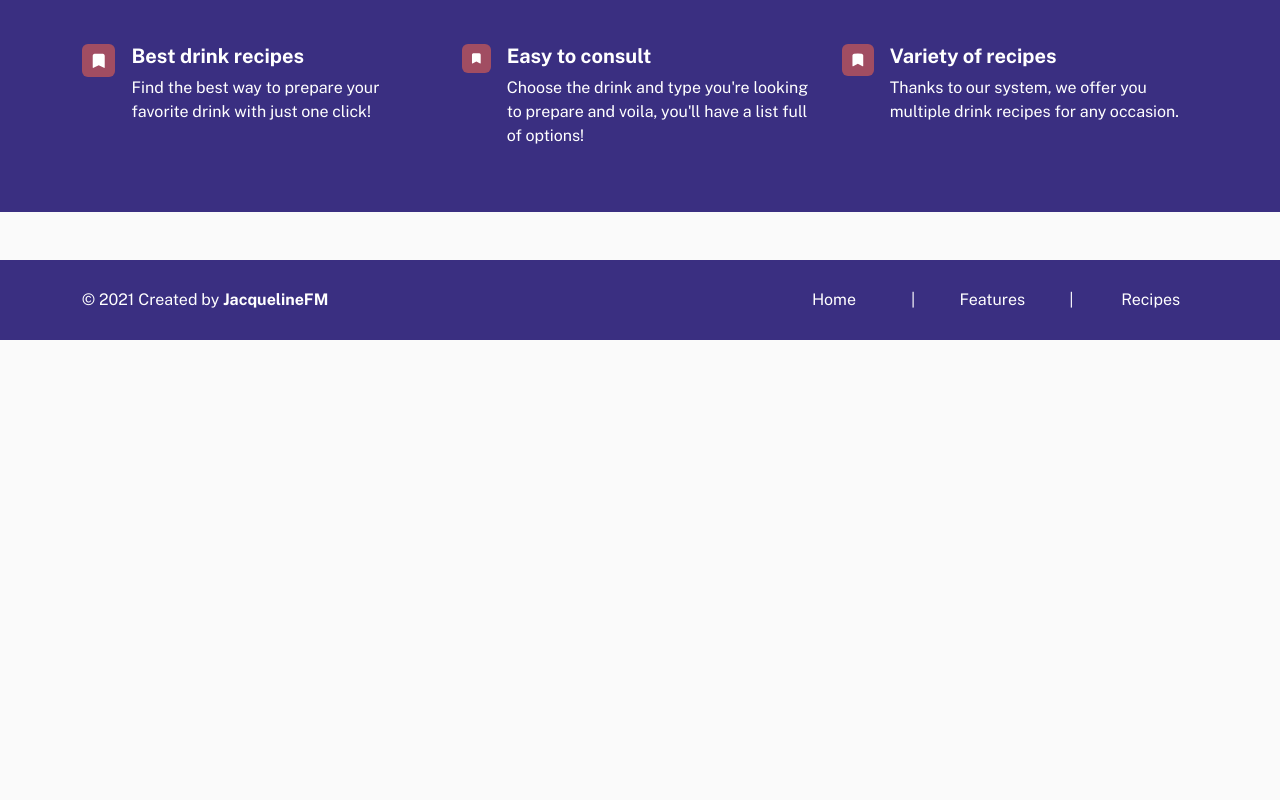
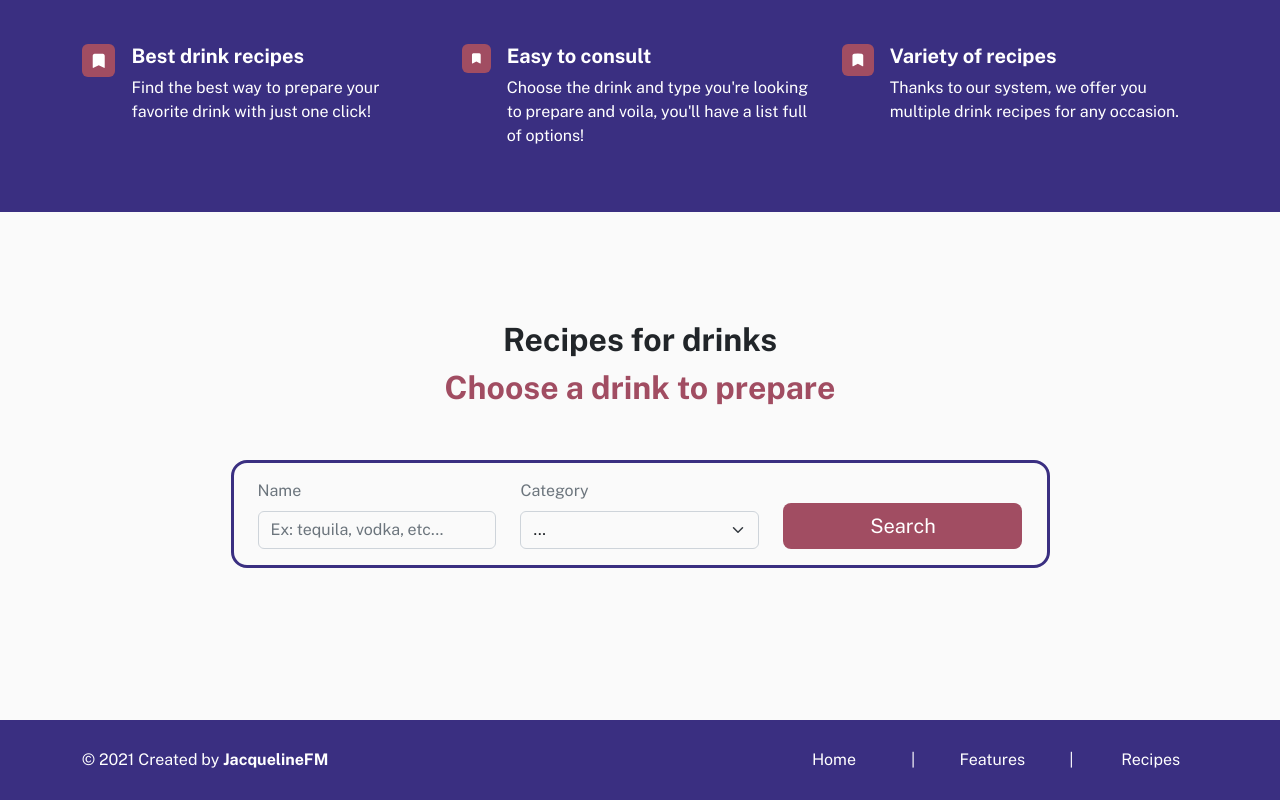
Before and after one commit to JacquelineFM/drinksly, a React (Vite) app: page / in a window 1280 px wide. Shown: the part 1000-1800 px from the top of the page. Before the commit the page ends 1340 px from the top, so only its background shows below. Built offline with nearby package versions, Linux system fonts and the light colour scheme.

Commit message:
DRIN-1 feat: add DrinksForm

```diff
--- a/src/App.jsx
+++ b/src/App.jsx
@@ -4,6 +4,7 @@ import { Container } from "react-bootstrap";
 import Header from "./components/Header";
 import Hero from "./components/Hero";
 import Features from "./components/Features";
+import SearchDrinks from "./components/SearchDrinks";
 import Footer from "./components/Footer";
 
 // ----------------------------------------------------------------------
@@ -14,7 +15,9 @@ const App = () => {
       <Header />
       <Hero />
       <Features />
-      <Container className="my-5"></Container>
+      <Container id="recipes" className="my-8">
+        <SearchDrinks />
+      </Container>
       <Footer />
     </>
   );
--- /dev/null
+++ b/src/components/DrinksForm.jsx
@@ -0,0 +1,42 @@
+// react-bootstrap
+import { Button, Col, Form, Row } from "react-bootstrap";
+
+// ----------------------------------------------------------------------
+
+const DrinksForm = () => {
+  return (
+    <Form className="my-5 w-75 mx-auto border border-3 rounded-4 border-primary py-2 px-4">
+      <Row className="align-items-end">
+        <Col xs={12} sm={4} className="py-2">
+          <Form.Group as={Col} controlId="name">
+            <Form.Label className="text-muted">Name</Form.Label>
+            <Form.Control
+              type="text"
+              placeholder="Ex: tequila, vodka, etc..."
+            />
+          </Form.Group>
+        </Col>
+        <Col xs={12} sm={4} className="py-2">
+          <Form.Group as={Col} controlId="category">
+            <Form.Label className="text-muted">Category</Form.Label>
+            <Form.Select defaultValue="...">
+              <option>...</option>
+            </Form.Select>
+          </Form.Group>
+        </Col>
+        <Col xs={12} sm={4} className="py-2">
+          <Button
+            size="lg"
+            type="submit"
+            variant="secondary"
+            className="w-100 border-0 rounded-3"
+          >
+            Search
+          </Button>
+        </Col>
+      </Row>
+    </Form>
+  );
+};
+
+export default DrinksForm;
--- /dev/null
+++ b/src/components/SearchDrinks.jsx
@@ -0,0 +1,22 @@
+//
+import DrinksForm from "./DrinksForm";
+
+// ----------------------------------------------------------------------
+
+const SearchDrinks = () => {
+  return (
+    <div className="container justify-content-center">
+      <div className="mx-auto py-4">
+        <h2 className="fs-2 lh-base fw-bolder text-center">
+          <span className="d-block">Recipes for drinks</span>
+          <span className="d-block text-secondary">
+            Choose a drink to prepare
+          </span>
+        </h2>
+        <DrinksForm />
+      </div>
+    </div>
+  );
+};
+
+export default SearchDrinks;
```
